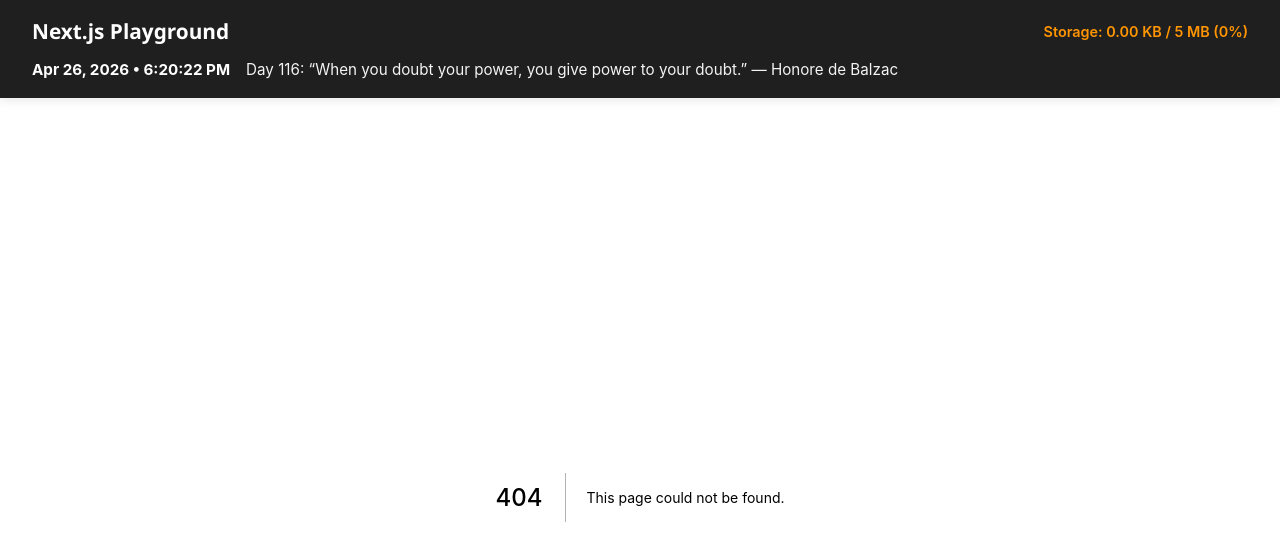
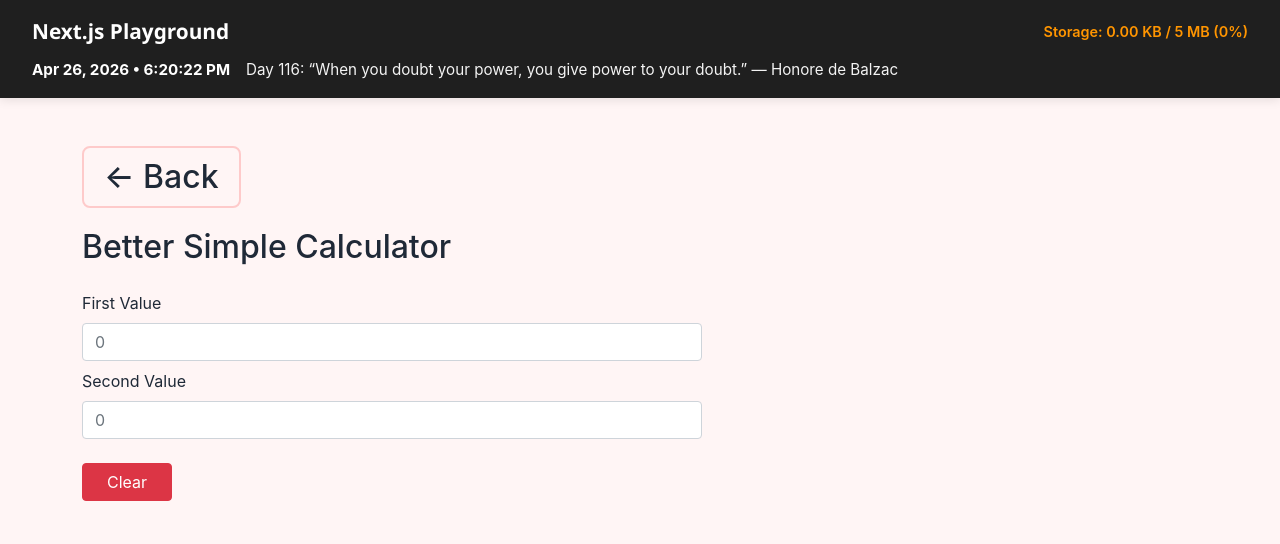
Before and after one commit to fernandozamoraj/nextjsplayground, a Next.js app: page /betterSimpleCalculator in a window 1280 px wide. Before the commit this address had no page. Shown: the top 544 px of the page. Built offline with nearby package versions, Linux system fonts and the light colour scheme.

Commit message:
adde a better simple calculator

```diff
--- /dev/null
+++ b/pages/betterSimpleCalculator.js
@@ -0,0 +1,198 @@
+import { useState } from 'react';
+import BackLink from '../comps/backLink';
+
+const OPS = [
+  { label: '×', value: '*' },
+  { label: '+', value: '+' },
+  { label: '−', value: '-' },
+  { label: '÷', value: '/' },
+];
+
+function compute(a, b, op) {
+  if (typeof a === 'string' || typeof b === 'string') return 'Error';
+  switch (op) {
+    case '+': return a + b;
+    case '-': return a - b;
+    case '*': return a * b;
+    case '/': return b === 0 ? 'Error: ÷0' : a / b;
+    default: return 0;
+  }
+}
+
+function isValid(str) {
+  if (str === '' || str === '-' || str === '.') return false;
+  const n = parseFloat(str);
+  return !isNaN(n) && isFinite(n);
+}
+
+function formatResult(val) {
+  if (typeof val === 'string') return val;
+  if (!isFinite(val)) return val > 0 ? 'Infinity' : '-Infinity';
+  return parseFloat(val.toPrecision(10)).toString();
+}
+
+const OP_COLORS = {
+  active: { bg: '#0d6efd', border: '#0a58ca', color: '#fff' },
+  idle:   { bg: '#f0f0f0', border: '#ced4da', color: '#212529' },
+};
+
+export default function BetterSimpleCalculator() {
+  const [values, setValues] = useState(['', '']);
+  const [operations, setOperations] = useState([]);
+  const [results, setResults] = useState([]);
+
+  const handleValueChange = (index, val) => {
+    const newValues = [...values];
+    newValues[index] = val;
+    setValues(newValues);
+  };
+
+  const handleOperation = (op, level) => {
+    if (operations[level] !== undefined) return;
+
+    const a = level === 0 ? parseFloat(values[0]) : results[level - 1];
+    const b = parseFloat(values[level + 1]);
+    const result = compute(a, b, op);
+
+    setOperations(prev => {
+      const next = [...prev];
+      next[level] = op;
+      return next;
+    });
+    setResults(prev => {
+      const next = [...prev];
+      next[level] = result;
+      return next;
+    });
+    setValues(prev => (prev.length < level + 3 ? [...prev, ''] : prev));
+  };
+
+  const handleClear = () => {
+    setValues(['', '']);
+    setOperations([]);
+    setResults([]);
+  };
+
+  const OpButtonRow = ({ level }) => {
+    const selected = operations[level];
+    const locked = selected !== undefined;
+    return (
+      <div style={{ display: 'flex', gap: '8px', alignItems: 'center', flexShrink: 0 }}>
+        {OPS.map(({ label, value }) => {
+          const isSelected = selected === value;
+          const theme = isSelected ? OP_COLORS.active : OP_COLORS.idle;
+          return (
+            <button
+              key={value}
+              type="button"
+              onClick={() => handleOperation(value, level)}
+              style={{
+                minWidth: '54px',
+                height: '50px',
+                fontSize: '1.4rem',
+                fontWeight: 'bold',
+                borderRadius: '8px',
+                border: `2px solid ${theme.border}`,
+                backgroundColor: theme.bg,
+                color: theme.color,
+                cursor: locked ? 'default' : 'pointer',
+                boxShadow: isSelected ? '0 0 0 3px rgba(13,110,253,0.3)' : 'none',
+                transition: 'background-color 0.1s, box-shadow 0.1s',
+              }}
+            >
+              {label}
+            </button>
+          );
+        })}
+      </div>
+    );
+  };
+
+  const firstTwoReady = isValid(values[0]) && isValid(values[1]);
+
+  return (
+    <div className="container py-5">
+      <BackLink />
+      <h2 className="mb-4">Better Simple Calculator</h2>
+
+      <div style={{ maxWidth: '620px' }}>
+        {/* First value */}
+        <div className="mb-2">
+          <label className="form-label fw-semibold">First Value</label>
+          <input
+            type="number"
+            className="form-control"
+            value={values[0]}
+            onChange={e => handleValueChange(0, e.target.value)}
+            readOnly={operations[0] !== undefined}
+            placeholder="0"
+          />
+        </div>
+
+        {/* Second value */}
+        <div className="mb-2">
+          <label className="form-label fw-semibold">Second Value</label>
+          <div style={{ display: 'flex', alignItems: 'center', gap: '12px' }}>
+            <input
+              type="number"
+              className="form-control"
+              value={values[1]}
+              onChange={e => handleValueChange(1, e.target.value)}
+              readOnly={operations[0] !== undefined}
+              placeholder="0"
+            />
+            {firstTwoReady && <OpButtonRow level={0} />}
+          </div>
+        </div>
+
+        {/* Chain of results + next inputs */}
+        {results.map((result, i) => (
+          <div key={i}>
+            <div className="mb-2">
+              <label className="form-label text-secondary" style={{ fontSize: '0.8rem' }}>
+                Result
+              </label>
+              <input
+                type="text"
+                className="form-control"
+                value={formatResult(result)}
+                readOnly
+                style={{
+                  backgroundColor: '#e8f4e8',
+                  fontWeight: 'bold',
+                  color: typeof result === 'string' ? '#dc3545' : '#155724',
+                }}
+              />
+            </div>
+
+            <div className="mb-2">
+              <label className="form-label fw-semibold">Next Value</label>
+              <div style={{ display: 'flex', alignItems: 'center', gap: '12px' }}>
+                <input
+                  type="number"
+                  className="form-control"
+                  value={values[i + 2] || ''}
+                  onChange={e => handleValueChange(i + 2, e.target.value)}
+                  readOnly={operations[i + 1] !== undefined}
+                  placeholder="0"
+                />
+                {isValid(values[i + 2]) && <OpButtonRow level={i + 1} />}
+              </div>
+            </div>
+          </div>
+        ))}
+
+        {/* Clear button */}
+        <div className="mt-4">
+          <button
+            type="button"
+            className="btn btn-danger px-4"
+            onClick={handleClear}
+          >
+            Clear
+          </button>
+        </div>
+      </div>
+    </div>
+  );
+}
--- a/pages/index.js
+++ b/pages/index.js
@@ -4,7 +4,8 @@ import Link from 'next/link'
 
 const TILES = [
   { href: '/calendar',                label: 'Paydate Calendar',    desc: 'Full-year calendar with highlighted paydays',             bg: '#2e6da4', img: '/images/paydate-calendar.png' },
-  { href: '/ammortizationCalculator', label: 'Amortization Calc',   desc: 'Calculate loan payments and amortization schedule',       bg: '#2e8b57', img: '/images/ammortization-calculator.png' },
+  { href: '/ammortizationCalculator',   label: 'Amortization Calc',      desc: 'Calculate loan payments and amortization schedule',       bg: '#2e8b57', img: '/images/ammortization-calculator.png' },
+  { href: '/betterSimpleCalculator',   label: 'Better Simple Calc',     desc: 'Chain arithmetic operations step by step',                bg: '#4a6fa5', img: '/images/a-better-simple-calculator.png' },
   { href: '/sudokuSolver',            label: 'Sudoku Solver',       desc: 'Plug in numbers and solve any Sudoku puzzle',             bg: '#7b52b9', img: '/images/sudoku-solver.png' },
   { href: '/towersOfHanoi',           label: 'Towers of Hanoi',     desc: 'Step through the classic recursive puzzle',               bg: '#c0622a', img: '/images/towers-of-hanoi.png' },
   { href: '/investmentCalculator',    label: 'Investment Calc',     desc: 'Growth with monthly contributions and compounding',       bg: '#1a8a8a', img: '/images/investment-calculator.png' },
```
Also changed, not shown: public/images/a-better-simple-calculator.png (added).
